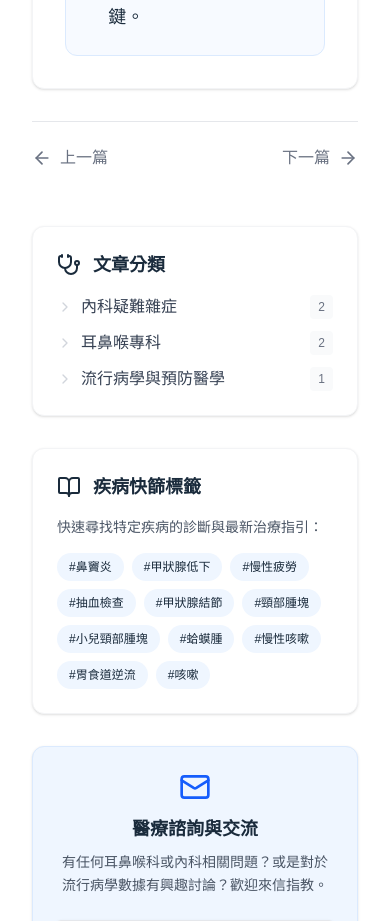
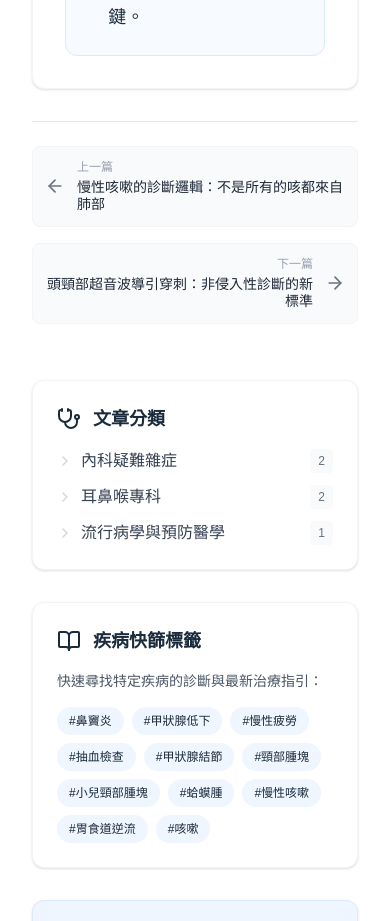
Before and after one commit to ck991008-ndmc-ntu/blog, a Next.js app: page /posts/2026-03-04-rural-medicine in a window 390 px wide. Shown: the part 4860-5781 px from the top of the page. Built offline with nearby package versions, Linux system fonts and the light colour scheme.

Commit message:
style(blog): Fix PostNavigation layout to be equal width and responsive

```diff
--- a/src/components/PostNavigation.tsx
+++ b/src/components/PostNavigation.tsx
@@ -18,33 +18,37 @@ export default function PostNavigation({ currentSlug }: PostNavigationProps) {
     const nextPost = currentIndex > 0 ? posts[currentIndex - 1] : null;
 
     return (
-        <div className="flex justify-between items-center py-6 border-t border-gray-200 mt-8 gap-4">
-            <div className="flex-1">
+        <div className="flex flex-col sm:flex-row justify-between items-stretch sm:items-center py-6 border-t border-gray-200 mt-8 gap-4 w-full">
+            <div className="flex-1 w-full sm:w-1/2 flex">
                 {prevPost && (
                     <Link
                         href={`/posts/${prevPost.slug}`}
-                        className="flex items-center text-gray-500 hover:text-blue-600 font-medium transition-colors group"
+                        className="flex items-center text-gray-500 hover:text-blue-600 font-medium transition-colors group p-3 sm:p-4 rounded-lg bg-gray-50 hover:bg-blue-50/50 border border-gray-100 hover:border-blue-100 w-full"
                     >
-                        <ArrowLeft className="w-5 h-5 mr-2 shrink-0 group-hover:-translate-x-1 transition-transform" />
-                        <span className="hidden sm:inline line-clamp-1 truncate" title={prevPost.title}>
-                            上一篇：{prevPost.title}
-                        </span>
-                        <span className="sm:hidden">上一篇</span>
+                        <ArrowLeft className="w-5 h-5 mr-3 shrink-0 group-hover:-translate-x-1 transition-transform" />
+                        <div className="flex flex-col flex-1 min-w-0">
+                            <span className="text-xs text-gray-400 mb-1">上一篇</span>
+                            <span className="text-sm sm:text-base text-gray-800 group-hover:text-blue-700 line-clamp-2 leading-tight" title={prevPost.title}>
+                                {prevPost.title}
+                            </span>
+                        </div>
                     </Link>
                 )}
             </div>
 
-            <div className="flex-1 flex justify-end text-right">
+            <div className="flex-1 w-full sm:w-1/2 flex justify-end">
                 {nextPost && (
                     <Link
                         href={`/posts/${nextPost.slug}`}
-                        className="flex items-center justify-end text-gray-500 hover:text-blue-600 font-medium transition-colors group"
+                        className="flex items-center justify-end text-right text-gray-500 hover:text-blue-600 font-medium transition-colors group p-3 sm:p-4 rounded-lg bg-gray-50 hover:bg-blue-50/50 border border-gray-100 hover:border-blue-100 w-full"
                     >
-                        <span className="hidden sm:inline line-clamp-1 truncate" title={nextPost.title}>
-                            下一篇：{nextPost.title}
-                        </span>
-                        <span className="sm:hidden">下一篇</span>
-                        <ArrowRight className="w-5 h-5 ml-2 shrink-0 group-hover:translate-x-1 transition-transform" />
+                        <div className="flex flex-col flex-1 min-w-0">
+                            <span className="text-xs text-gray-400 mb-1">下一篇</span>
+                            <span className="text-sm sm:text-base text-gray-800 group-hover:text-blue-700 line-clamp-2 leading-tight" title={nextPost.title}>
+                                {nextPost.title}
+                            </span>
+                        </div>
+                        <ArrowRight className="w-5 h-5 ml-3 shrink-0 group-hover:translate-x-1 transition-transform" />
                     </Link>
                 )}
             </div>
```
